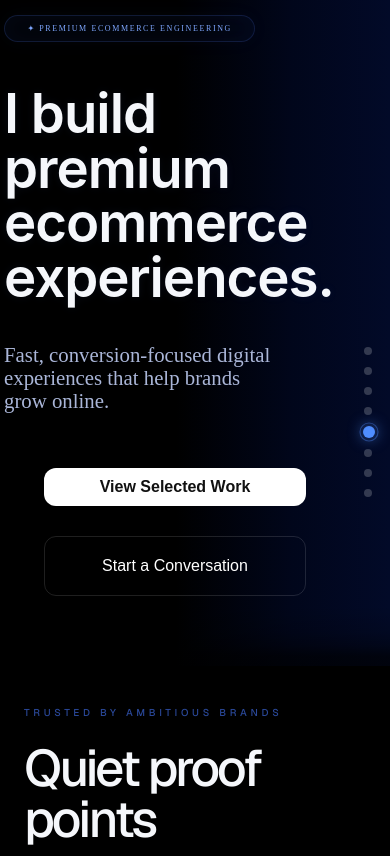
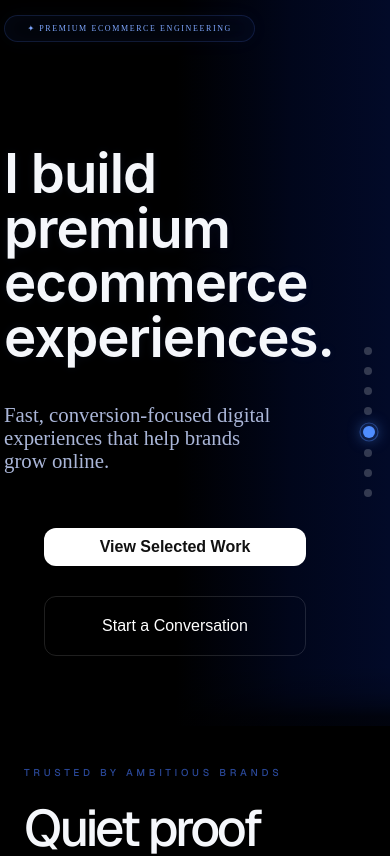
Before and after one commit to josephstephen-dev/joseph-portfolio, a Next.js app: page / in a window 390 px wide. Shown: the top 856 px of the page. Built offline with nearby package versions, Linux system fonts and the light colour scheme.

Commit message:
Premium mobile proof layout

```diff
--- a/src/app/globals.css
+++ b/src/app/globals.css
@@ -323,7 +323,7 @@ body{
     font-size:clamp(3rem,14vw,4.5rem);
     line-height:1;
     letter-spacing:-1px;
-    padding-top:20px;
+    padding-top:80px;
     max-width:100%;
 }
 
@@ -340,7 +340,7 @@ body{
     align-items:stretch;
   display:flex;
   gap:30px;
-  margin-top:20px;
+  margin-top:10px;
   padding-right:30px;
   align-items:center;
   padding-left:40px;
```
